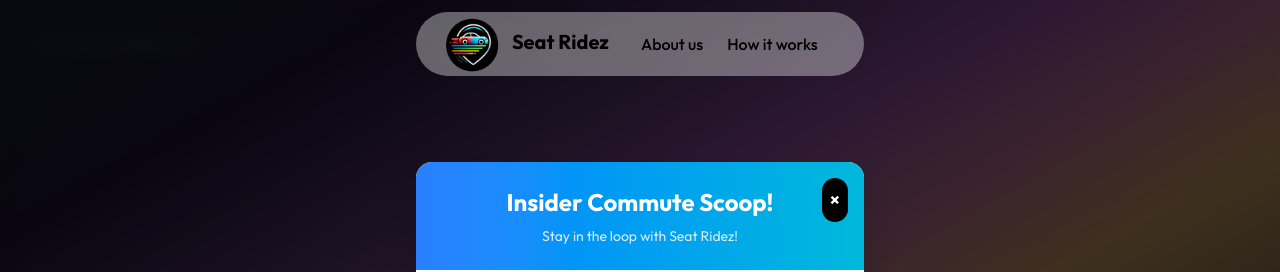
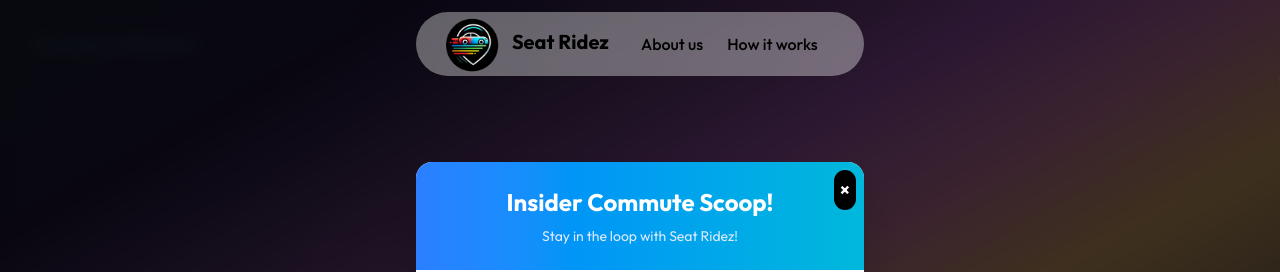
Before and after one commit to SRidez-app/website, a React (Vite) app: page /join in a window 1280 px wide. Shown: the top 272 px of the page. Built offline with nearby package versions, Linux system fonts and the light colour scheme.

Commit message:
close button fixed

```diff
--- a/src/components/NewsletterPopup.jsx
+++ b/src/components/NewsletterPopup.jsx
@@ -167,7 +167,7 @@ const NewsletterPopup = () => {
         {/* Close button - Black background with white X */}
         <button
           onClick={closePopup}
-          className="absolute top-4 right-4 z-10 bg-black hover:bg-gray-800 rounded-full p-2 transition-colors"
+          className="absolute top-2 right-2 z-10 bg-black hover:bg-gray-800 rounded-full p-1.5 transition-colors"
           aria-label="Close popup"
         >
           <span className="text-white text-lg font-bold">×</span>
```
